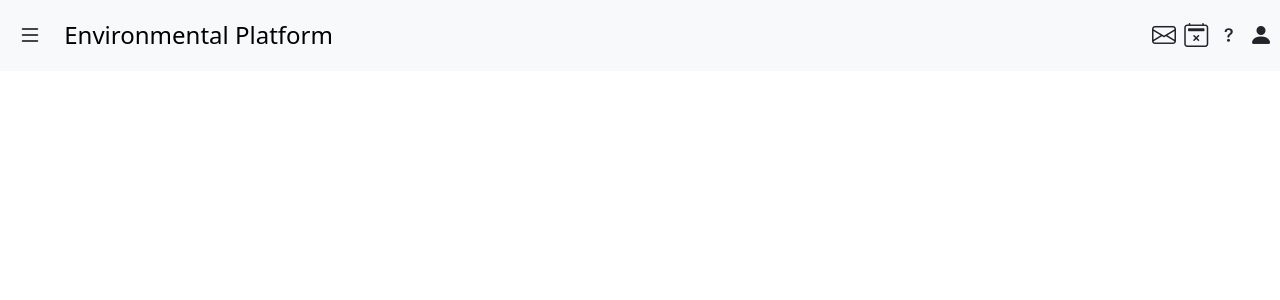
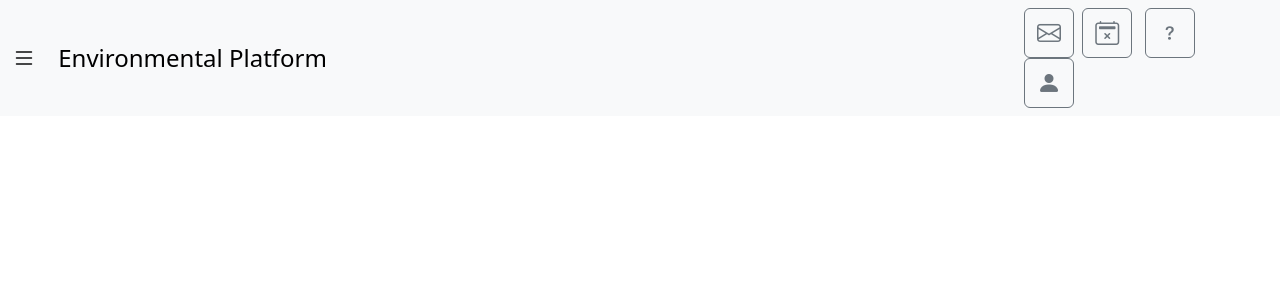
Before and after one commit to vishbal/ep-sample, an Angular app: page / in a window 1280 px wide. Shown: the top 300 px of the page. Built offline with nearby package versions, Linux system fonts and the light colour scheme.

Commit message:
Help menu completed

```diff
--- a/package.json
+++ b/package.json
@@ -18,6 +18,8 @@
     "@angular/platform-browser": "^17.2.0",
     "@angular/platform-browser-dynamic": "^17.2.0",
     "@angular/router": "^17.2.0",
+    "@ng-bootstrap/ng-bootstrap": "^16.0.0",
+    "@popperjs/core": "^2.11.8",
     "bootstrap": "^5.3.3",
     "bootstrap-icons": "^1.11.3",
     "rxjs": "~7.8.0",
--- a/src/app/app.component.html
+++ b/src/app/app.component.html
@@ -1,3 +1,2 @@
 <app-header></app-header>
-<!-- <app-side-nav></app-side-nav> -->
 <router-outlet></router-outlet>
--- a/src/app/core/components/header/header.component.css
+++ b/src/app/core/components/header/header.component.css
@@ -0,0 +1,17 @@
+.help-popover {
+    font-size: 12px;
+    width: 250px;
+}
+
+.popover-icon {
+    font-size: 1.5rem;
+}
+
+.help-icon {
+    font-size: 1rem;
+}
+
+.nav-container {
+    text-align: left;
+    width: 85vw;
+}
--- a/src/app/core/components/header/header.component.html
+++ b/src/app/core/components/header/header.component.html
@@ -5,22 +5,76 @@
             <span class="navbar-toggler-icon"></span>
         </button>
     </div>
-    <div class="navbar bg-light" style="width: 90%;">
-        <div class="container" tyle="width: 85%;text-align: left;">
+    <div class="navbar bg-light" style="width: 80vw;">
+        <div class="container nav-container">
 
             <span class="navbar-brand mb-0 h2 justify-content-start fs-4">
                 <a class="navbar-brand" href="#offcanvasDark" data-bs-toggle="offcanvas" role="button"
                     aria-controls="offcanvasDark">
-                    <i class="bi bi-list" style="font-size: 1.5rem;"></i>
+                    <i class="bi bi-list popover-icon"></i>
                 </a>
                 Environmental Platform</span>
         </div>
     </div>
-    <div>
-        <i class="bi bi-envelope" style="font-size: 1.5rem;"></i>&nbsp;
-        <i class="bi bi-calendar2-x" style="font-size: 1.5rem;"></i>&nbsp;
-        <i class="bi bi-question" style="font-size: 1.5rem;"></i>&nbsp;
-        <i class="bi bi-person-fill" style="font-size: 1.5rem;"></i>
+    <div class="col-md-2">
+        <button type="button" class="btn btn-outline-secondary" placement="bottom-end"
+            ngbPopover="All notifications will be listed here." popoverTitle="Notifications">
+            <i class="bi bi-envelope popover-icon"></i>
+        </button>&nbsp;
+
+        <button type="button" class="btn btn-outline-secondary" placement="bottom"
+            ngbPopover="See here upcoming events in your calendar." popoverTitle="Events">
+            <i class="bi bi-calendar2-x popover-icon"></i>
+        </button>
+        &nbsp;
+
+        <button type="button" class="btn btn-outline-secondary" placement="bottom-end"
+        data-bs-target="helpPopoverContent" data-bs-toggle="popover"
+            [ngbPopover]="helpPopoverContent" popoverTitle="HELP" popoverClass="help-popover">
+            <i class="bi bi-question popover-icon"></i>
+        </button>
+
+        &nbsp;
+
+        <button type="button" class="btn btn-outline-secondary" placement="bottom-end"
+            ngbPopover="Your Account details.." popoverTitle="Account">
+            <i class="bi bi-person-fill popover-icon"></i>
+        </button>
+
     </div>
 </nav>
 <app-side-nav id="#offcanvasDark"></app-side-nav>
+
+<!-- Help Menu -->
+<ng-template #helpPopoverContent>
+    <help></help>
+
+    <table class="help-popover">
+        <tbody>
+            <tr>
+                <td class="col-sm-2"><i class="bi bi-telephone help-icon"></i></td>
+                <td>24-Hr Emergency Spill <br/><a href="#">682-275-3124</a></td>
+            </tr>
+            <tr>
+                <td><i class="bi bi-telephone help-icon"></i></td>
+                <td>Heritage Emergency Spill <br/><a href="#">1-800-48-SPILL</a></td>
+            </tr>
+            <tr>
+                <td><i class="bi bi-box-arrow-up-right help-icon"></i></td>
+                <td><a href="#">Employee Spill Response Chart</a></td>
+            </tr>
+            <tr>
+                <td><i class="bi bi-box-arrow-up-right help-icon"></i></td>
+                <td><a href="#">Lead EC Spill Response Chart</a></td>
+            </tr>
+            <tr>
+                <td><i class="bi bi-box-arrow-up-right help-icon"></i></td>
+                <td><a href="#">Help Resources</a></td>
+            </tr>
+            <tr>
+                <td><i class="bi bi-envelope help-icon"></i></td>
+                <td><a href="#">corporate.environmental&#64;aa.com</a></td>
+            </tr>
+        </tbody>
+    </table>
+  </ng-template>
--- a/src/app/core/components/header/header.component.ts
+++ b/src/app/core/components/header/header.component.ts
@@ -1,10 +1,17 @@
 import { Component } from '@angular/core';
+import { NgbPopoverModule } from '@ng-bootstrap/ng-bootstrap';
+import { SideNavComponent } from "../side-nav/side-nav.component";
+import { HelpComponent } from '../help/help.component';
 
 @Component({
-  selector: 'app-header',
-  templateUrl: './header.component.html',
-  styleUrl: './header.component.css'
+    selector: 'app-header',
+    standalone: true,
+    templateUrl: './header.component.html',
+    styleUrl: './header.component.css',
+    host: { class: 'd-block' },
+    imports: [NgbPopoverModule, SideNavComponent, HelpComponent]
 })
 export class HeaderComponent {
 
+
 }
--- a/src/app/core/components/help/help.component.html
+++ b/src/app/core/components/help/help.component.html
@@ -1 +1,30 @@
 <p>help works!</p>
+
+<table style="font-size: 12px;width: 250px">
+    <tbody>
+        <tr>
+            <td class="col-sm-2"><i class="bi bi-telephone" style="font-size: 1rem"></i></td>
+            <td>24-Hr Emergency Spill <a href="#">682-275-3124</a></td>
+        </tr>
+        <tr>
+            <td><i class="bi bi-telephone" style="font-size: 1rem"></i></td>
+            <td>Heritage Emergency Spill <a href="#">1-800-48-SPILL</a></td>
+        </tr>
+        <tr>
+            <td><i class="bi bi-box-arrow-up-right" style="font-size: 1rem"></i></td>
+            <td><a href="#">Employee Spill Response Chart</a></td>
+        </tr>
+        <tr>
+            <td><i class="bi bi-box-arrow-up-right" style="font-size: 1rem"></i></td>
+            <td><a href="#">Lead EC Spill Response Chart</a></td>
+        </tr>
+        <tr>
+            <td><i class="bi bi-box-arrow-up-right" style="font-size: 1rem"></i></td>
+            <td><a href="#">Help Resources</a></td>
+        </tr>
+        <tr>
+            <td><i class="bi bi-envelope" style="font-size: 1rem"></i></td>
+            <td><a href="#">corporate.environmental&#64;aa.com</a></td>
+        </tr>
+    </tbody>
+</table>
--- a/src/app/core/components/help/help.component.ts
+++ b/src/app/core/components/help/help.component.ts
@@ -2,6 +2,7 @@ import { Component } from '@angular/core';
 
 @Component({
   selector: 'app-help',
+  standalone: true,
   templateUrl: './help.component.html',
   styleUrl: './help.component.css'
 })
--- a/src/app/core/components/side-nav/side-nav.component.ts
+++ b/src/app/core/components/side-nav/side-nav.component.ts
@@ -1,7 +1,10 @@
+import { NgClass } from '@angular/common';
 import { Component } from '@angular/core';
 
 @Component({
   selector: 'app-side-nav',
+  standalone: true,
+  imports: [NgClass],
   templateUrl: './side-nav.component.html',
   styleUrl: './side-nav.component.css'
 })
--- a/src/index.html
+++ b/src/index.html
@@ -16,11 +16,10 @@
       integrity="sha384-q8i/X+965DzO0rT7abK41JStQIAqVgRVzpbzo5smXKp4YfRvH+8abtTE1Pi6jizo"
       crossorigin="anonymous"
     ></script>
-  <script
-      src="https://cdnjs.cloudflare.com/ajax/libs/popper.js/1.14.3/umd/popper.min.js"
-      integrity="sha384-ZMP7rVo3mIykV+2+9J3UJ46jBk0WLaUAdn689aCwoqbBJiSnjAK/l8WvCWPIPm49"
-      crossorigin="anonymous"
-    ></script>
+    <script src="https://unpkg.com/@popperjs/core@2/dist/umd/popper.js"></script>
+
   <script src="https://cdn.jsdelivr.net/npm/bootstrap@5.3.3/dist/js/bootstrap.bundle.min.js" integrity="sha384-YvpcrYf0tY3lHB60NNkmXc5s9fDVZLESaAA55NDzOxhy9GkcIdslK1eN7N6jIeHz" crossorigin="anonymous"></script>
+
+
 </body>
 </html>
```
Also changed, not shown: src/app/app.module.ts (+5 -9 lines).
